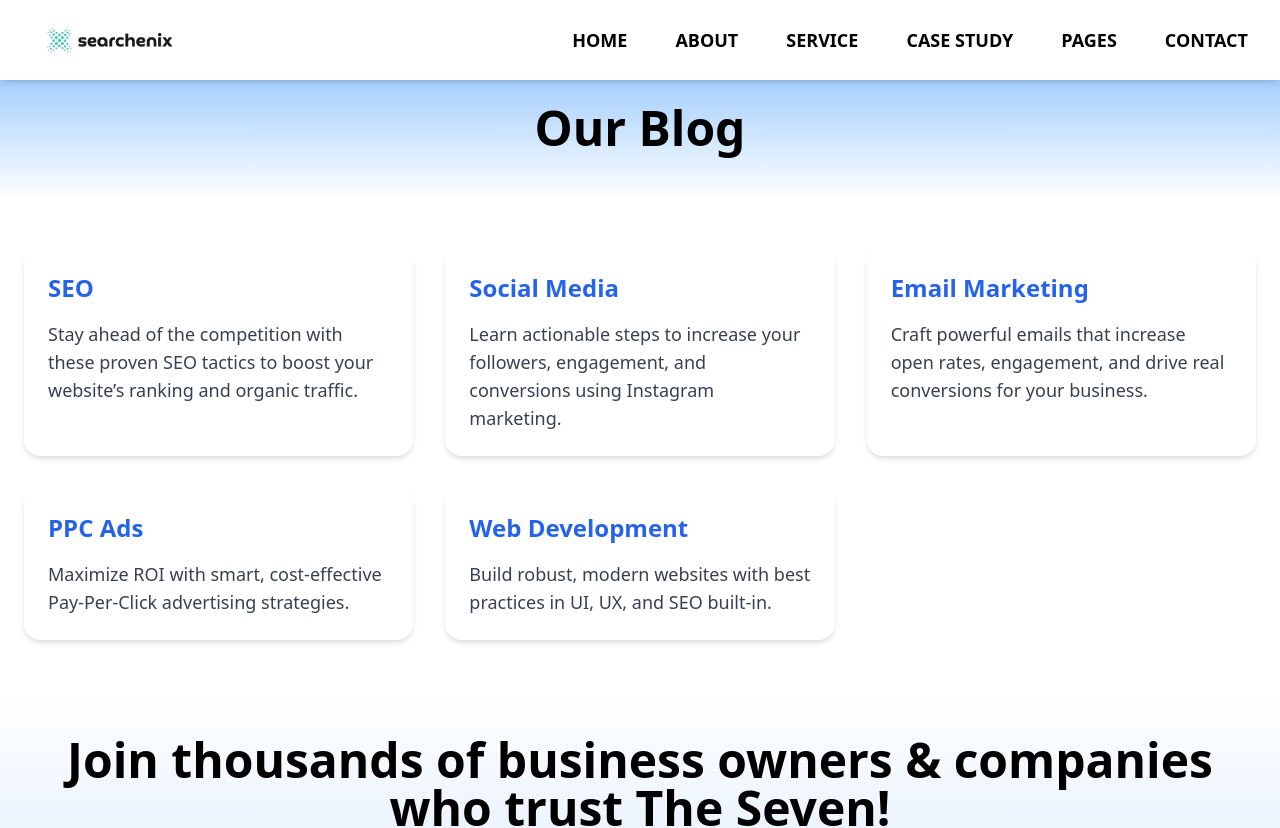
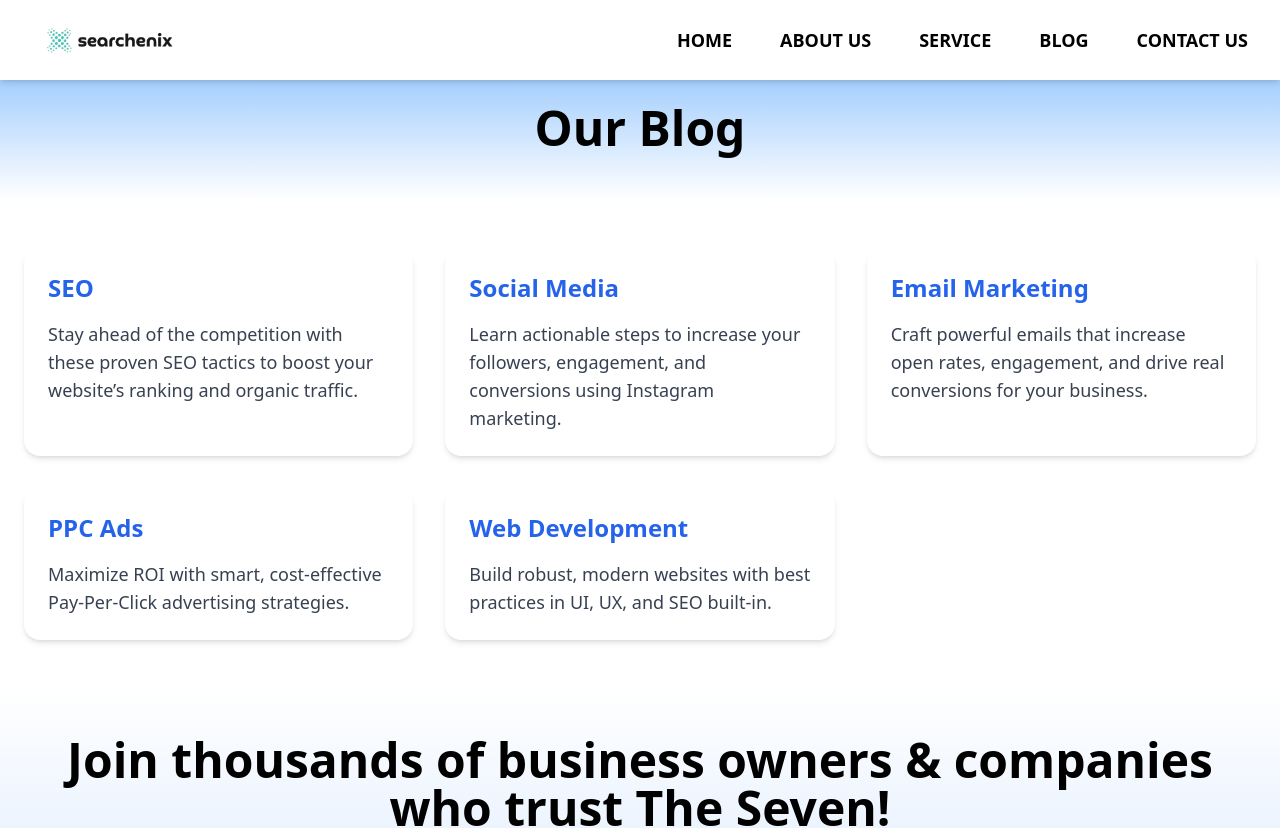
Before and after one commit to PradhumanSinghNaruka/Digital-Marketing, a React (Create React App) app in the folder frontend/: page /blog in a window 1280 px wide. Shown: the top 828 px of the page. Built offline with nearby package versions, Linux system fonts and the light colour scheme.

Commit message:
full stack

```diff
--- a/frontend/src/components/Navbar.js
+++ b/frontend/src/components/Navbar.js
@@ -75,11 +75,10 @@ function Navbar({ cartItemCount }) {
   const navigate = useNavigate();
   const navItems = [
     { id: 1, text: "HOME", path: "/"},
-    { id: 2, text: "ABOUT", path: "/about" },
+    { id: 2, text: "ABOUT US", path: "/about" },
     { id: 4, text: "SERVICE", path: "/service" },
-    { id: 5, text: "CASE STUDY", path: "" },
-    { id: 6, text: "PAGES", path: "" },
-    { id: 7, text: "CONTACT", path: "/contact" },
+    { id: 5, text: "BLOG", path: "" },
+    { id: 6, text: "CONTACT US", path: "/contact" },
   ];
 
   return (
```
